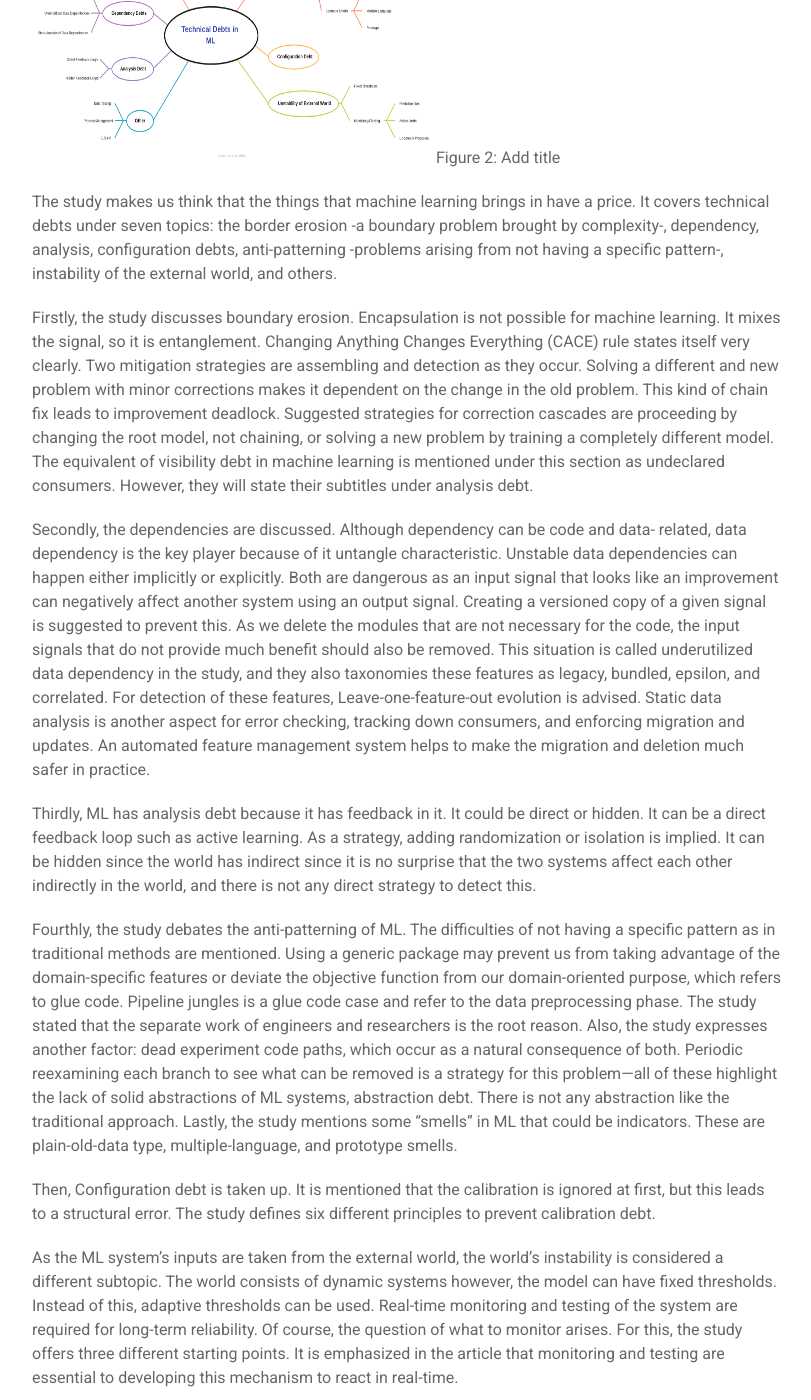
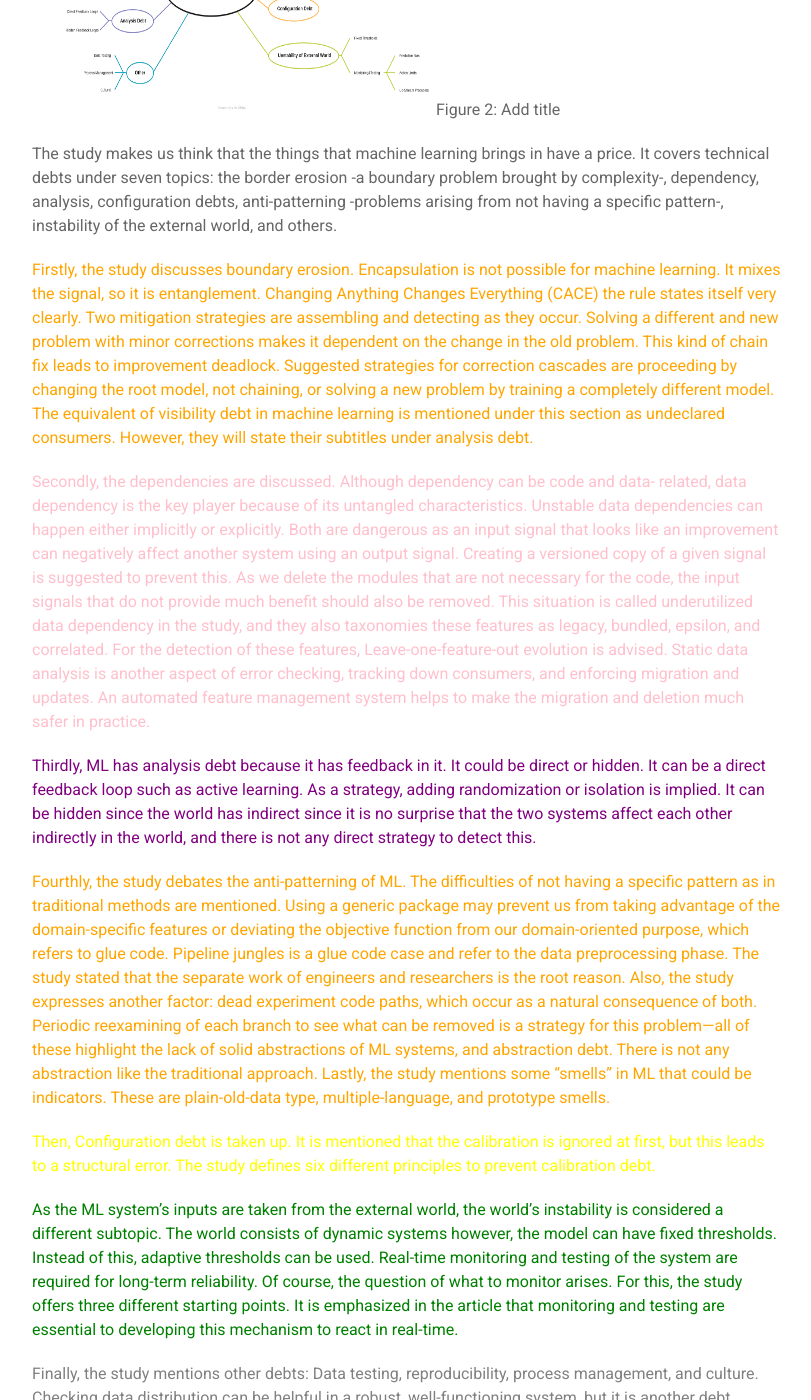
Before and after one commit to Cagnurt/cagnurt.github.io, a Jekyll site: the page built from projects/proj-1.md, in a window 1280 px wide and 1400 px high, scrolled down 2196 px. Shown: the whole window, without its empty margins (263-1074 px from the left). Built offline with Jekyll 4.4.1, drawn with Linux system fonts in a browser that asks for light colours; nearby versions of some CDN libraries; our own code applies the rules of GitHub Pages for plain Markdown files; some of the changed text lies outside the part shown.

Commit message:
Fixed #5

```diff
--- a/projects/proj-1.md
+++ b/projects/proj-1.md
@@ -11,7 +11,7 @@ In this section I presents two important review papers' summary:
 
 Figure 1: Considerations, Issues, and Concerns explored in the study
 
-<span style="color:blue">some *denmee* text</span>.
+some *denmee* text</span>.
 
 The study taxonomizes the challenges in the machine learning (ML) deployment stage into
 five topics. The first four are technical, and the last one is non-technical: Data Management,
@@ -19,15 +19,15 @@ Model Learning/Selection, Model Verification, Model Deployment, and Cross-Cuttin
 Aspects. Each occupies a place in the deployment phase, and they are processes that can
 progress by receiving feedback from each other.
 
-Data management consists of data collection, preprocessing, augmentation, and analysis—
-data collection questions the existence of the data, data discovery. Although the
+<span style="color:purple">Data management consists of data collection, preprocessing, augmentation, and analysis—
+data collection questions the existence of the data, and data discovery. Although the
 data/dataset exists, it requires preprocessing, such as data dispersion and cleaning. Data
 augmentation simply refers to an increasing number of data. However, if the task is not
 unsupervised, the labeling problem arises. Other concerns here are access to experts, and
 the available data is not rich enough to cover the entire problem. Analyses of the data cover
-the studies to improve data quality.
+the studies to improve data quality.</span>
 
-Model learning includes three subtopics: Model training, model selection, and hyper-
+<span style="color:blue">Model learning includes three subtopics: Model training, model selection, and hyper-
 parameter selection/hyper-parameter optimization (HPO). Computational cost and
 environmental impacts are the main concerns for model training. The model selection has
 three issues: If the model is complex, the teams may overwhelm to optimize. If the resource
@@ -36,24 +36,22 @@ understandable in business domain terms, it makes the output difficult to interp
 issue of HPO is related to resources: Staying away from options that will increase your
 hyperparameter set is logical if there are limited resources to try the elements in the set.
 HPO often needs to consider specific requirements imposed by the model's environment so
-hardware-aware optimization is another issue in this subtopic.
+hardware-aware optimization is another issue in this subtopic.</span>
 
-Model verification challenges constitute three aspects: requirement encoding, formal
+<span style="color:orange">Model verification challenges constitute three aspects: requirement encoding, formal
 verification, and test-based verification. Not only reliable performance but also business-
 driven performance is added to the requirements. The verification requires high-quality
 standards, which are formally set via extensive regulatory frameworks. Tests should consider
 the whole real-world environment, which is challenging to be alone. However, simulations
-can help in this case but are based on some assumptions.
+can help in this case but are based on some assumptions.</span>
 
-Model deployment challenges focus on the ineffectiveness of DevOps in the machine
+<span style="color:red">Model deployment challenges focus on the ineffectiveness of DevOps in the machine
 learning process. The study examines it under three headings: Integration, Monitoring, and
 Updating. Integration refers to "implementing the model itself in a form that can be
 consumed and supported." (Although the table mentions "operational support" under this
-section, I could not find any specific paragraph for this.) (I'm cutting this section short
-because this part is covered in another paper and the paper is explained with an above-
-average word count.)
+section, I could not find any specific paragraph for this.) </span>
 
-There are non-technical challenges that ML brings to our life: ethical and security concerns.
+<span style="color:yellow">There are non-technical challenges that ML brings to our life: ethical and security concerns.
 Gaining the end user's trust is considered a challenge in this study. Ethical issues are
 the following: Restricting access to data due to some regulations that the country restricts,
 engineers only thinking technically and not thinking about the social dimension, the labeling
@@ -67,7 +65,7 @@ model inversion. The possibility of not using an application that you put on the
 lot of effort and not giving confidence to the end-user was also discussed with some
 practical solutions. The possible answers include including the end-user in the process, giving
 importance to the user's feedback, and explaining the model to the end user. The study
-emphasizes that the last proposal should be a model metric: explainability score.
+emphasizes that the last proposal should be a model metric: explainability score.</span>
 
 After introducing these challenges, the study classified proposed solutions to these
 challenges: Tools & services and Holistic approaches. Although the study's main
@@ -84,66 +82,66 @@ covers technical debts under seven topics: the border erosion -a boundary proble
 by complexity-, dependency, analysis, configuration debts, anti-patterning -problems arising
 from not having a specific pattern-, instability of the external world, and others.
 
-Firstly, the study discusses boundary erosion. Encapsulation is not possible for machine
+<span style="color:orange">Firstly, the study discusses boundary erosion. Encapsulation is not possible for machine
 learning. It mixes the signal, so it is entanglement. Changing Anything Changes Everything
-(CACE) rule states itself very clearly. Two mitigation strategies are assembling and detection
+(CACE) the rule states itself very clearly. Two mitigation strategies are assembling and detecting
 as they occur. Solving a different and new problem with minor corrections makes it
 dependent on the change in the old problem. This kind of chain fix leads to improvement
 deadlock. Suggested strategies for correction cascades are proceeding by changing the root
 model, not chaining, or solving a new problem by training a completely different model. The
 equivalent of visibility debt in machine learning is mentioned under this section as
-undeclared consumers. However, they will state their subtitles under analysis debt.
+undeclared consumers. However, they will state their subtitles under analysis debt.</span>
 
-Secondly, the dependencies are discussed. Although dependency can be code and data-
-related, data dependency is the key player because of it untangle characteristic. Unstable
+<span style="color:pink">Secondly, the dependencies are discussed. Although dependency can be code and data-
+related, data dependency is the key player because of its untangled characteristics. Unstable
 data dependencies can happen either implicitly or explicitly. Both are dangerous as an input
 signal that looks like an improvement can negatively affect another system using an output
 signal. Creating a versioned copy of a given signal is suggested to prevent this. As we delete
 the modules that are not necessary for the code, the input signals that do not provide much
 benefit should also be removed. This situation is called underutilized data dependency in the
 study, and they also taxonomies these features as legacy, bundled, epsilon, and correlated.
-For detection of these features, Leave-one-feature-out evolution is advised. Static data
-analysis is another aspect for error checking, tracking down consumers, and enforcing
+For the detection of these features, Leave-one-feature-out evolution is advised. Static data
+analysis is another aspect of error checking, tracking down consumers, and enforcing
 migration and updates. An automated feature management system helps to make the
-migration and deletion much safer in practice.
+migration and deletion much safer in practice.</span>
 
-Thirdly, ML has analysis debt because it has feedback in it. It could be direct or hidden. It
+<span style="color:purple">Thirdly, ML has analysis debt because it has feedback in it. It could be direct or hidden. It
 can be a direct feedback loop such as active learning. As a strategy, adding randomization or
 isolation is implied. It can be hidden since the world has indirect since it is no surprise that
 the two systems affect each other indirectly in the world, and there is not any direct strategy
-to detect this.
+to detect this.</span>
 
-Fourthly, the study debates the anti-patterning of ML. The difficulties of not having a specific
+<span style="color:orange">Fourthly, the study debates the anti-patterning of ML. The difficulties of not having a specific
 pattern as in traditional methods are mentioned. Using a generic package may prevent us
-from taking advantage of the domain-specific features or deviate the objective function from
+from taking advantage of the domain-specific features or deviating the objective function from
 our domain-oriented purpose, which refers to glue code. Pipeline jungles is a glue code case
 and refer to the data preprocessing phase. The study stated that the separate work of
 engineers and researchers is the root reason. Also, the study expresses another factor: dead
 experiment code paths, which occur as a natural consequence of both. Periodic reexamining
-each branch to see what can be removed is a strategy for this problem—all of these highlight
-the lack of solid abstractions of ML systems, abstraction debt. There is not any abstraction
+of each branch to see what can be removed is a strategy for this problem—all of these highlight
+the lack of solid abstractions of ML systems, and abstraction debt. There is not any abstraction
 like the traditional approach. Lastly, the study mentions some "smells" in ML that could be
-indicators. These are plain-old-data type, multiple-language, and prototype smells.
+indicators. These are plain-old-data type, multiple-language, and prototype smells.</span>
 
-Then, Configuration debt is taken up. It is mentioned that the calibration is ignored at first,
+<span style="color:yellow">Then, Configuration debt is taken up. It is mentioned that the calibration is ignored at first,
 but this leads to a structural error. The study defines six different principles to prevent
-calibration debt.
+calibration debt.</span>
 
-As the ML system's inputs are taken from the external world, the world's instability is
+<span style="color:green">As the ML system's inputs are taken from the external world, the world's instability is
 considered a different subtopic. The world consists of dynamic systems however, the model
 can have fixed thresholds. Instead of this, adaptive thresholds can be used. Real-time
 monitoring and testing of the system are required for long-term reliability. Of course, the
 question of what to monitor arises. For this, the study offers three different starting points.
 It is emphasized in the article that monitoring and testing are essential to developing this
-mechanism to react in real-time.
+mechanism to react in real-time.</span>
 
-Finally, the study mentions other debts: Data testing, reproducibility, process management,
+<span style="color:gray">Finally, the study mentions other debts: Data testing, reproducibility, process management,
 and culture. Checking data distribution can be helpful in a robust, well-functioning system,
 but it is another debt. Reproducibility, a necessity brought by science, is also a particular
 problem: The randomness in machine learning makes it difficult to follow this rule. The cost
 of maintaining what we mention so far is another debt, and it has a managerial obligation.
 Creating an environment where ML engineers and researchers can work together, and
-programming appropriately brings a cultural debt.
+programming appropriately brings a cultural debt.</span>
 
 The study aims to support the development of the concept of sustainability of ML projects.
 Also, it emphasizes that this sustainability can be achieved with the awareness of both ML
```
